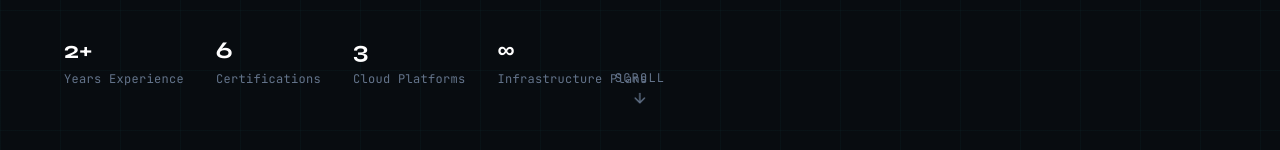
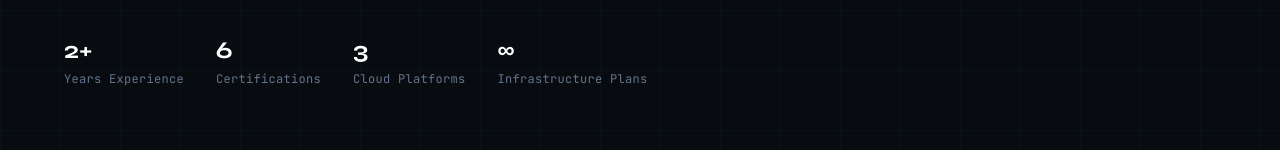
Before and after one commit to antonisb1/portfolio, a React (Vite) app: page / in a window 1280 px wide. Shown: the part 650-800 px from the top of the page. Built offline with nearby package versions, Linux system fonts and the light colour scheme; no server answers.

Commit message:
removed scroll

```diff
--- a/src/components/sections/Hero.tsx
+++ b/src/components/sections/Hero.tsx
@@ -125,22 +125,6 @@ export default function Hero() {
           ))}
         </div>
       </div>
-
-      {/* Scroll indicator */}
-      <button
-        onClick={() =>
-          document
-            .getElementById("about")
-            ?.scrollIntoView({ behavior: "smooth" })
-        }
-        className="absolute bottom-10 left-1/2 -translate-x-1/2 flex flex-col items-center gap-2 text-slate-500 hover:text-cyan-400 transition-colors group"
-      >
-        <span className="font-mono text-xs tracking-widest">SCROLL</span>
-        <ArrowDown
-          size={16}
-          className="animate-bounce group-hover:text-cyan-400"
-        />
-      </button>
     </section>
   );
 }
```
